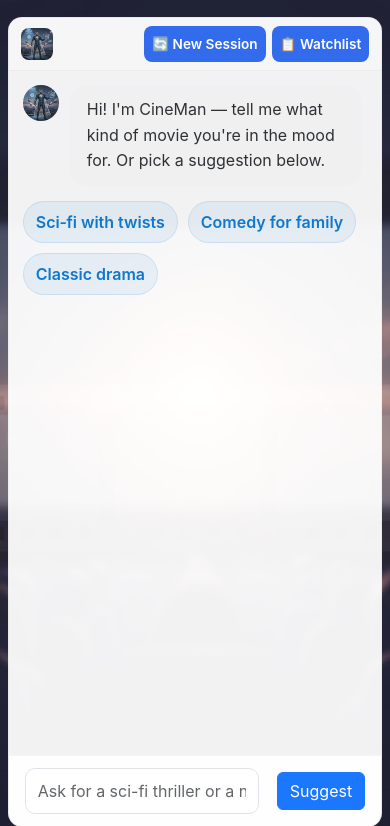
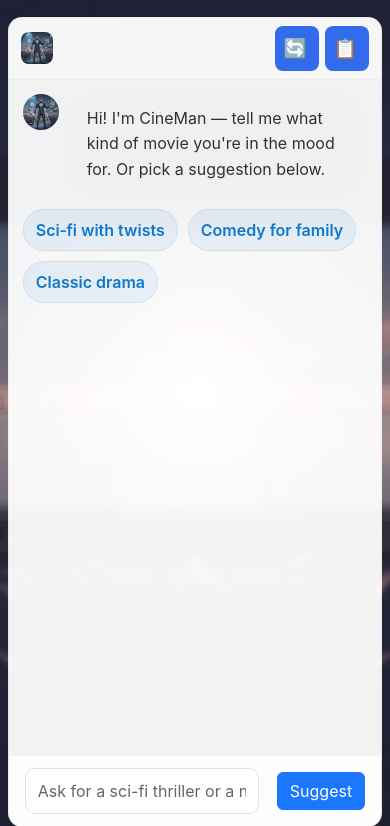
Before and after one commit to nikkhil6/cineman, a Flask app: page / in a window 390 px wide. Shown: the top 826 px of the page. Run offline with Flask 3, Linux system fonts and the light colour scheme; data that the repository does not hold is empty; some libraries are stand-ins or nearby versions.

Commit message:
Fix mobile button text hiding on very small screens
Co-authored-by: nikkhil6 <74448003+nikkhil6@users.noreply.github.com>

```diff
--- a/templates/index.html
+++ b/templates/index.html
@@ -345,8 +345,16 @@
 
       /* Show only icons on very small screens */
       @media (max-width: 480px) {
-        .watchlist-icon-btn { padding:8px; }
-        .watchlist-icon-btn span:not(.watchlist-badge) { display:none; } /* Hide button text, keep icons/emojis */
+        .watchlist-icon-btn { padding:8px; font-size:1.2rem; }
+        /* Hide text by setting font-size to 0, but emoji/icons will show via font-size on emoji */
+        .watchlist-icon-btn { font-size:0; }
+        .watchlist-icon-btn::before { font-size:1.2rem; }
+        /* Better approach: just show the emoji part by keeping only first character visible */
+        #new-session-btn { font-size:0; }
+        #new-session-btn::before { content:'🔄'; font-size:1.2rem; }
+        #watchlist-btn { font-size:0; }
+        #watchlist-btn::before { content:'📋'; font-size:1.2rem; }
+        .watchlist-badge { font-size:0.75rem !important; } /* Keep badge visible */
       }
 
     }
```
